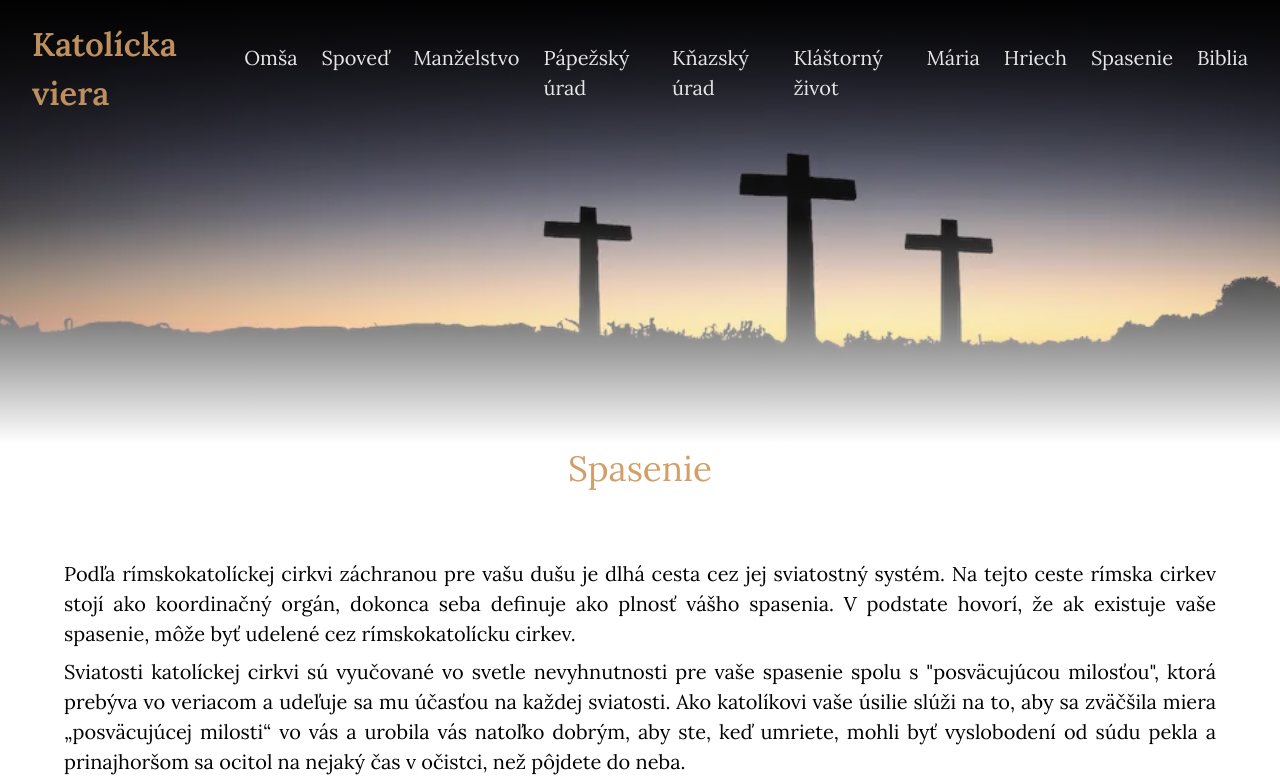
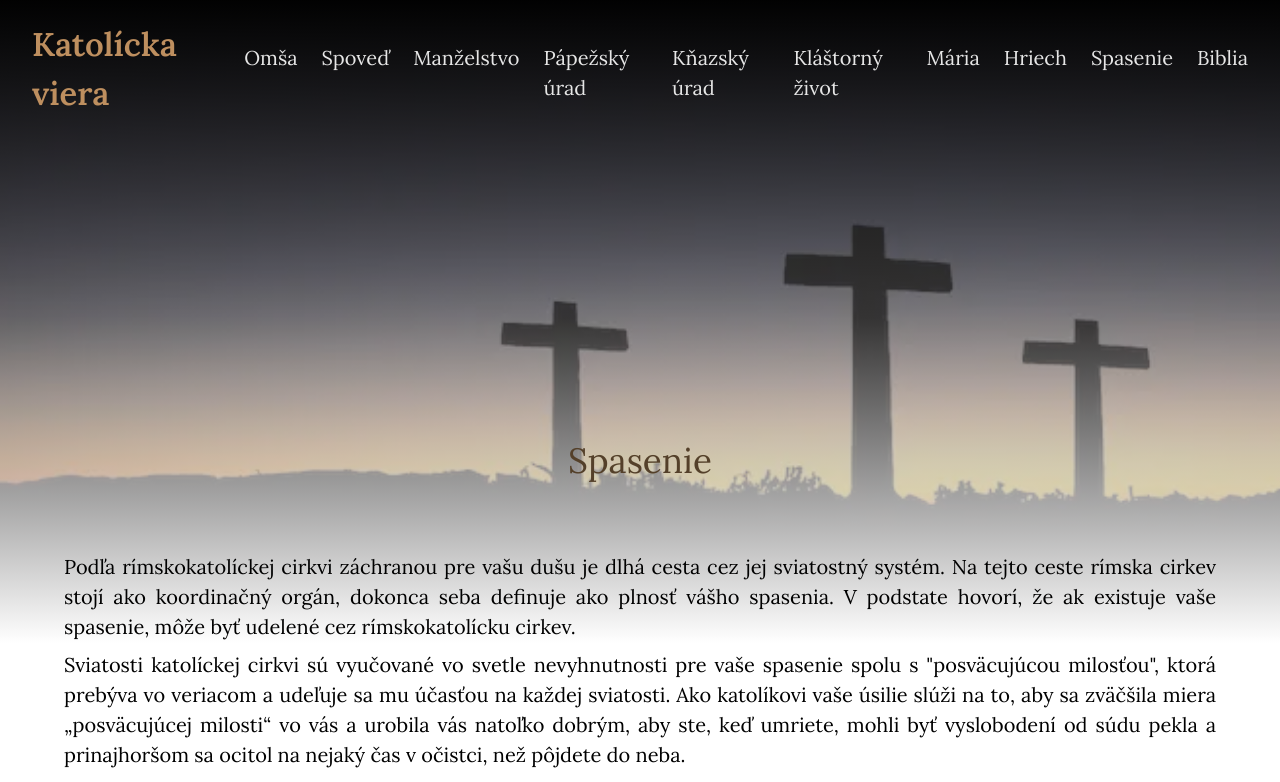
Before and after one commit to pkvarg/katolickaviera.sk, a React (Vite) app: page /spasenie in a window 1280 px wide. Shown: the top 782 px of the page. Built offline with nearby package versions, Linux system fonts and the light colour scheme.

Commit message:
grads corr

```diff
--- a/src/index.css
+++ b/src/index.css
@@ -48,7 +48,7 @@ section h2 {
 }
 
 .spoved-pic {
-  background-image: linear-gradient(to bottom, #000000, #f8f8f8b1, #ffffff),
+  background-image: linear-gradient(to bottom, #000000, #878484b6, #ffffff),
     url('/spoved.webp');
   background-repeat: no-repeat;
   background-position: center center;
@@ -66,7 +66,7 @@ section h2 {
 }
 
 .papez-pic {
-  background-image: linear-gradient(to bottom, #000000, #f8f8f865, #ffffff),
+  background-image: linear-gradient(to bottom, #000000, #e8d6d646, #ffffff),
     url('/papez.webp');
   background-repeat: no-repeat;
   background-position: center center;
@@ -116,7 +116,7 @@ section h2 {
 }
 
 .spasenie-pic {
-  background-image: linear-gradient(to bottom, #000000, #beb3b317, #ffffff),
+  background-image: linear-gradient(to bottom, #000000, #65636385, #ffffff),
     url('/spasenie.webp');
   background-repeat: no-repeat;
   background-position: center center;
@@ -165,7 +165,7 @@ section h2 {
 
 /* MEDIA QUERIES MEDIA QUERIES MEDIA QUERIES  MEDIA QUERIES  MEDIA QUERIES  MEDIA QUERIES  MEDIA QUERIES  MEDIA QUERIES  MEDIA QUERIES MEDIA QUERIES MEDIA QUERIES MEDIA QUERIES  MEDIA QUERIES  MEDIA QUERIES  MEDIA QUERIES  MEDIA QUERIES  MEDIA QUERIES  MEDIA QUERIESMEDIA QUERIES MEDIA QUERIES MEDIA QUERIES  MEDIA QUERIES  MEDIA QUERIES  MEDIA QUERIES  MEDIA QUERIES  MEDIA QUERIES  MEDIA QUERIESMEDIA QUERIES MEDIA QUERIES MEDIA QUERIES  MEDIA QUERIES  MEDIA QUERIES  MEDIA QUERIES  MEDIA QUERIES  MEDIA QUERIES  MEDIA QUERIESMEDIA QUERIES MEDIA QUERIES MEDIA QUERIES  MEDIA QUERIES  MEDIA QUERIES  MEDIA QUERIES  MEDIA QUERIES  MEDIA QUERIES  MEDIA QUERIES */
 
-@media (min-width: 1281px) and (max-width: 2280px) {
+/* @media (min-width: 1281px) and (max-width: 2280px) {
   .mrgTop {
     margin-top: -10%;
   }
@@ -187,7 +187,7 @@ section h2 {
   .mrgTop {
     margin-top: -20%;
   }
-}
+} */
 
 @media (min-width: 100px) and (max-width: 990px) {
   section div p {
--- a/src/pages/Omsa.jsx
+++ b/src/pages/Omsa.jsx
@@ -5,11 +5,11 @@ const Omsa = () => {
   return (
     <>
       <Header />
-      <main className='2xl:-mb-[15%]'>
+      <main className=''>
         <div className='omsa-pic lg:flex h-[1000px] -mt-[50%] md:-mt-[75%] lg:-mt-[38%] xl:-mt-[16%] 2xl:-mt-[8%]'></div>
         <div className='text-black flex flex-col lg:flex-row mx-4 lg:mx-8'>
           <div className='flex flex-col align-center mx-4'>
-            <h1 className='text-title text-center text-[35px] -mt-[155%] md:-mt-[45%] lg:-mt-[10%] xl:-mt-[10%] 2xl:-mt-[40%]'>
+            <h1 className='text-title3 text-center text-[35px] -mt-[155%] md:-mt-[45%] lg:-mt-[22%] xl:-mt-[40%] 2xl:-mt-[30%]'>
               Omša
             </h1>
             <div className='text-justify flex flex-col gap-2 mt-16 text-[20px]'>
--- a/src/pages/Spasenie.jsx
+++ b/src/pages/Spasenie.jsx
@@ -7,9 +7,11 @@ const Spasenie = () => {
       <HeaderTransparent />
       {/* Spasenie*/}
       <main>
-        <div className='spasenie-pic flex h-[250px] lg:h-[450px] -mt-[20%] md:-mt-[70%] lg:-mt-[17%] xl:-mt-[12%] 2xl:-mt-[8%]'></div>
+        <div className='spasenie-pic flex h-[450px] lg:h-[650px] -mt-[20%] md:-mt-[70%] lg:-mt-[17%] xl:-mt-[12%] 2xl:-mt-[8%]'></div>
         <div className='flex flex-col text-[20px] justify-center mx-4 lg:mx-16 gap-8 pb-8'>
-          <h1 className='text-title text-center text-[35px]'>Spasenie</h1>
+          <h1 className='text-title5 text-center text-[35px] -mt-[20%] md:-mt-[5%] lg:-mt-[22%] xl:-mt-[18%] 2xl:-mt-[14%]'>
+            Spasenie
+          </h1>
           <div className='text-justify flex flex-col gap-2 mt-8'>
             <p>
               Podľa rímskokatolíckej cirkvi záchranou pre vašu dušu je dlhá
--- a/src/pages/Spoved.jsx
+++ b/src/pages/Spoved.jsx
@@ -8,7 +8,7 @@ const Spoved = () => {
       <main className='text-black'>
         <div className='spoved-pic lg:flex h-[850px] -mt-[50%] md:-mt-[75%] lg:-mt-[38%] xl:-mt-[16%] 2xl:-mt-[8%]'></div>
         <div className='flex flex-col text-[20px] align-center mx-4 lg:mx-16'>
-          <h1 className='text-title2 text-center text-[35px] -mt-[65%] md:-mt-[45%] lg:-mt-[10%] xl:-mt-[35%] 2xl:-mt-[30%]'>
+          <h1 className='text-title text-center text-[35px] -mt-[65%] md:-mt-[45%] lg:-mt-[10%] xl:-mt-[33%] 2xl:-mt-[27%]'>
             Spoveď
           </h1>
 
--- a/tailwind.config.js
+++ b/tailwind.config.js
@@ -8,6 +8,7 @@ export default {
       title2: '#946f4a',
       title3: '#be8f5f',
       title4: '#3f301f',
+      title5: '#54402a',
       black: '#222320',
       white: '#e6e6e6',
       mobmenu: '#ffffff7b',
```
